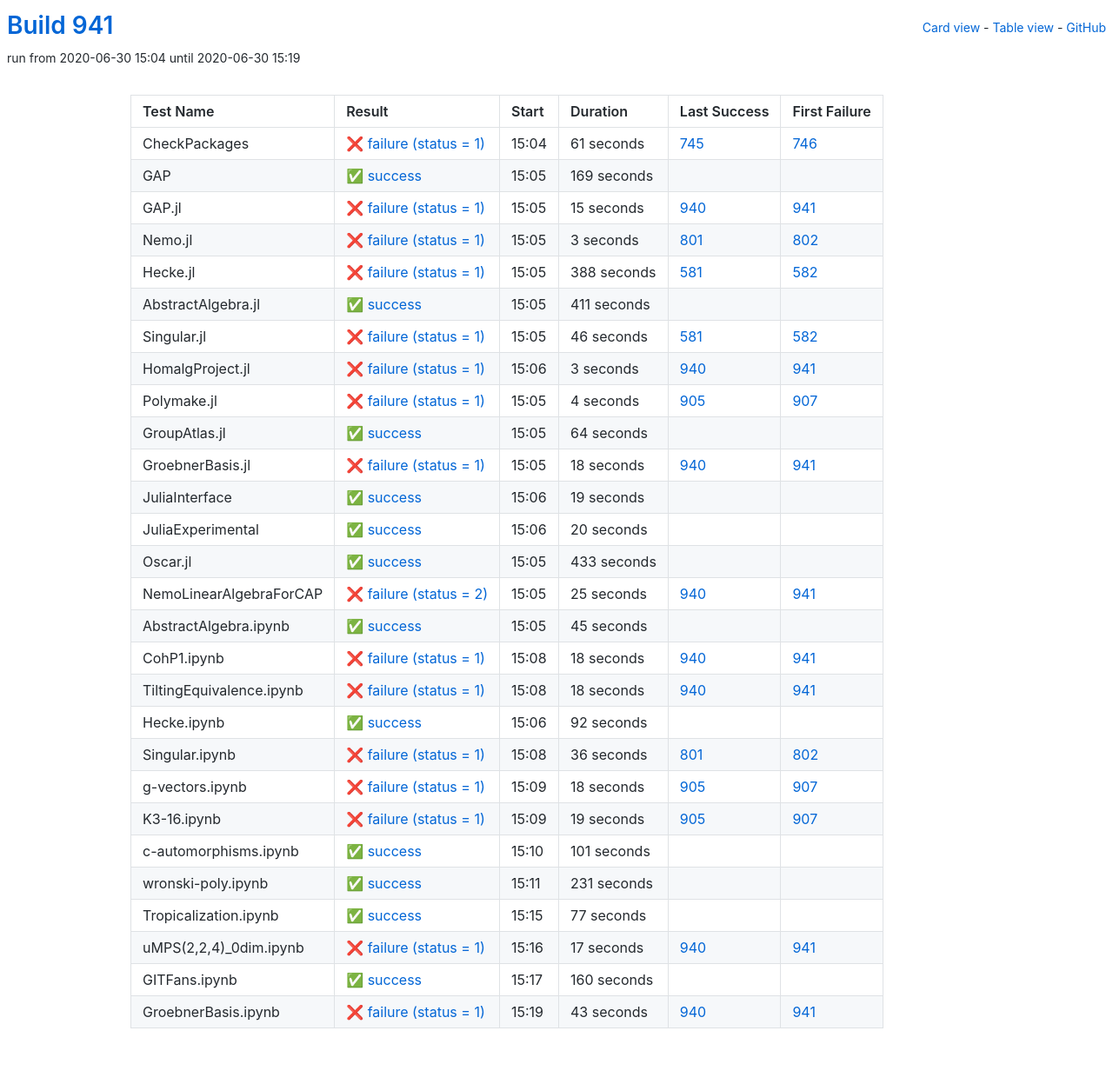
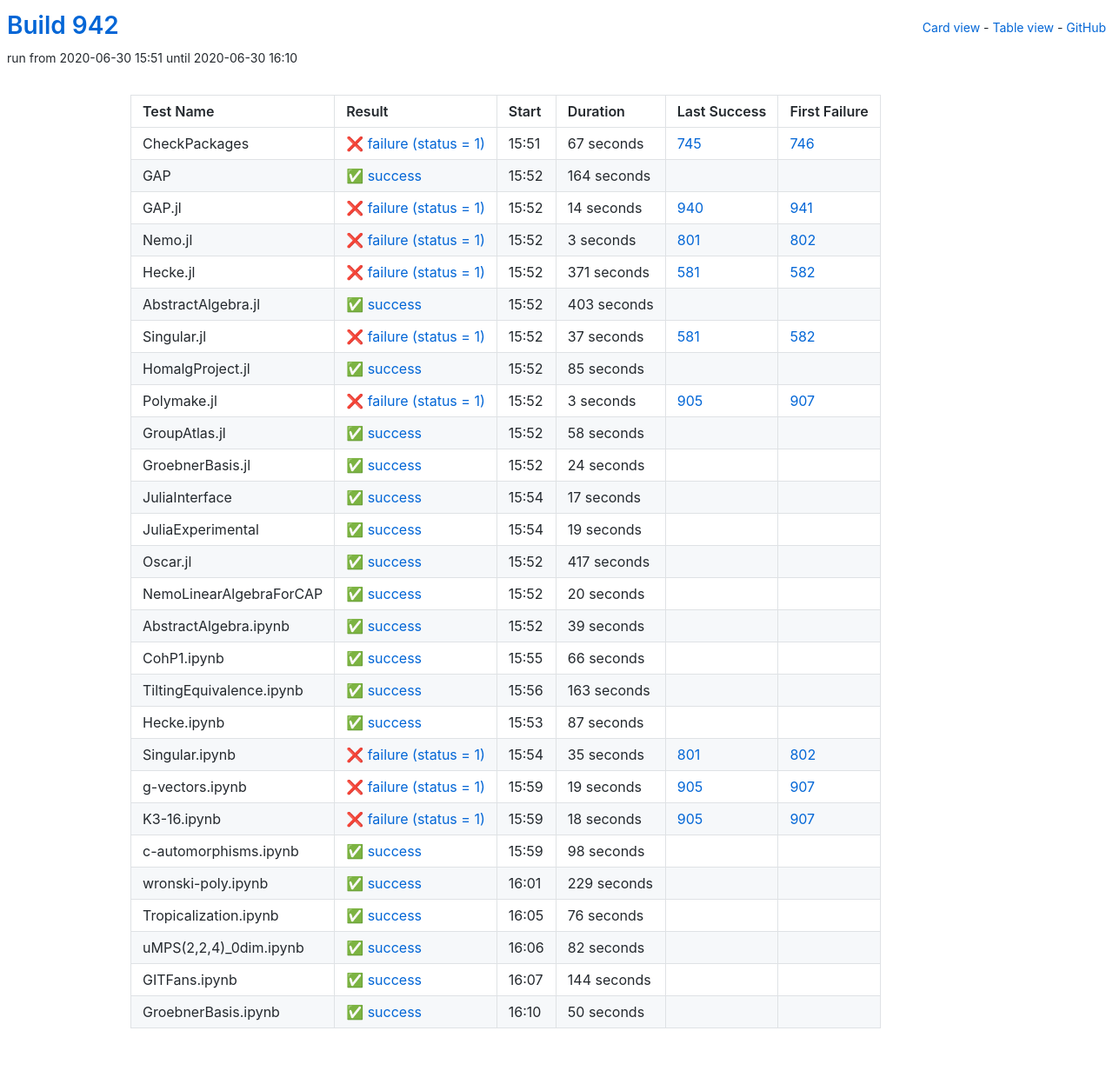
Before and after one commit to oscar-system/oscar-ci-status-1.4, a Jekyll site: the page built from table.html, in a window 1280 px wide. Shown: the whole page at 87% size. Built offline with Jekyll 4.4.1, drawn with Linux system fonts in a browser that asks for light colours.

Commit message:
Build #942

```diff
--- a/_data/ci.yml
+++ b/_data/ci.yml
@@ -1,6 +1,6 @@
 ---
-build: 941
-build_url: https://oscarci.mathematik.uni-kl.de/job/oscar-julia-1.4/941/
+build: 942
+build_url: https://oscarci.mathematik.uni-kl.de/job/oscar-julia-1.4/942/
 job: oscar-julia-1.4
 organization: oscar-system
 repo: oscar-ci-status-1.4
@@ -8,44 +8,44 @@ repourl: https://github.com/oscar-system/oscar-ci-status-1.4
 tests:
 - name: CheckPackages
   id: checkpackages
-  log: https://oscarci.mathematik.uni-kl.de/job/oscar-julia-1.4/941/artifact/logs/build-941/CheckPackages.log
-  start: 2020-06-30 15:04
+  log: https://oscarci.mathematik.uni-kl.de/job/oscar-julia-1.4/942/artifact/logs/build-942/CheckPackages.log
+  start: 2020-06-30 15:51
   success: false
   exitcode: 1
   status: failure
-  duration: 61
+  duration: 67
   last_success: 745
   last_success_url: https://oscarci.mathematik.uni-kl.de/job/oscar-julia-1.4/745/
   first_failure: 746
   first_failure_url: https://oscarci.mathematik.uni-kl.de/job/oscar-julia-1.4/746/
 - name: GAP
   id: gap
-  log: https://oscarci.mathematik.uni-kl.de/job/oscar-julia-1.4/941/artifact/logs/build-941/GAP.log
-  start: 2020-06-30 15:05
+  log: https://oscarci.mathematik.uni-kl.de/job/oscar-julia-1.4/942/artifact/logs/build-942/GAP.log
+  start: 2020-06-30 15:52
   success: true
   exitcode: 0
   status: success
-  duration: 169
+  duration: 164
   last_success: false
   last_success_url:
   first_failure: false
   first_failure_url:
 - name: GAP.jl
   id: gap-jl
-  log: https://oscarci.mathematik.uni-kl.de/job/oscar-julia-1.4/941/artifact/logs/build-941/GAP.jl.log
-  start: 2020-06-30 15:05
+  log: https://oscarci.mathematik.uni-kl.de/job/oscar-julia-1.4/942/artifact/logs/build-942/GAP.jl.log
+  start: 2020-06-30 15:52
   success: false
   exitcode: 1
   status: failure
-  duration: 15
+  duration: 14
   last_success: 940
   last_success_url: https://oscarci.mathematik.uni-kl.de/job/oscar-julia-1.4/940/
   first_failure: 941
   first_failure_url: https://oscarci.mathematik.uni-kl.de/job/oscar-julia-1.4/941/
 - name: Nemo.jl
   id: nemo-jl
-  log: https://oscarci.mathematik.uni-kl.de/job/oscar-julia-1.4/941/artifact/logs/build-941/Nemo.jl.log
-  start: 2020-06-30 15:05
+  log: https://oscarci.mathematik.uni-kl.de/job/oscar-julia-1.4/942/artifact/logs/build-942/Nemo.jl.log
+  start: 2020-06-30 15:52
   success: false
   exitcode: 1
   status: failure
@@ -56,92 +56,104 @@ tests:
   first_failure_url: https://oscarci.mathematik.uni-kl.de/job/oscar-julia-1.4/802/
 - name: Hecke.jl
   id: hecke-jl
-  log: https://oscarci.mathematik.uni-kl.de/job/oscar-julia-1.4/941/artifact/logs/build-941/Hecke.jl.log
-  start: 2020-06-30 15:05
+  log: https://oscarci.mathematik.uni-kl.de/job/oscar-julia-1.4/942/artifact/logs/build-942/Hecke.jl.log
+  start: 2020-06-30 15:52
   success: false
   exitcode: 1
   status: failure
-  duration: 388
+  duration: 371
   last_success: 581
   last_success_url: https://oscarci.mathematik.uni-kl.de/job/oscar-julia-1.4/581/
   first_failure: 582
   first_failure_url: https://oscarci.mathematik.uni-kl.de/job/oscar-julia-1.4/582/
 - name: AbstractAlgebra.jl
   id: abstractalgebra-jl
-  log: https://oscarci.mathematik.uni-kl.de/job/oscar-julia-1.4/941/artifact/logs/build-941/AbstractAlgebra.jl.log
-  start: 2020-06-30 15:05
+  log: https://oscarci.mathematik.uni-kl.de/job/oscar-julia-1.4/942/artifact/logs/build-942/AbstractAlgebra.jl.log
+  start: 2020-06-30 15:52
   success: true
   exitcode: 0
   status: success
-  duration: 411
+  duration: 403
   last_success: false
   last_success_url:
   first_failure: false
   first_failure_url:
 - name: Singular.jl
   id: singular-jl
-  log: https://oscarci.mathematik.uni-kl.de/job/oscar-julia-1.4/941/artifact/logs/build-941/Singular.jl.log
-  start: 2020-06-30 15:05
+  log: https://oscarci.mathematik.uni-kl.de/job/oscar-julia-1.4/942/artifact/logs/build-942/Singular.jl.log
+  start: 2020-06-30 15:52
   success: false
   exitcode: 1
   status: failure
-  duration: 46
+  duration: 37
   last_success: 581
   last_success_url: https://oscarci.mathematik.uni-kl.de/job/oscar-julia-1.4/581/
   first_failure: 582
   first_failure_url: https://oscarci.mathematik.uni-kl.de/job/oscar-julia-1.4/582/
 - name: HomalgProject.jl
   id: homalgproject-jl
-  log: https://oscarci.mathematik.uni-kl.de/job/oscar-julia-1.4/941/artifact/logs/build-941/HomalgProject.jl.log
-  start: 2020-06-30 15:06
+  log: https://oscarci.mathematik.uni-kl.de/job/oscar-julia-1.4/942/artifact/logs/build-942/HomalgProject.jl.log
+  start: 2020-06-30 15:52
+  success: true
+  exitcode: 0
+  status: success
+  duration: 85
+  last_success: false
+  last_success_url:
+  first_failure: false
+  first_failure_url:
+- name: Polymake.jl
+  id: polymake-jl
+  log: https://oscarci.mathematik.uni-kl.de/job/oscar-julia-1.4/942/artifact/logs/build-942/Polymake.jl.log
+  start: 2020-06-30 15:52
   success: false
   exitcode: 1
   status: failure
   duration: 3
-  last_success: 940
-  last_success_url: https://oscarci.mathematik.uni-kl.de/job/oscar-julia-1.4/940/
-  first_failure: 941
-  first_failure_url: https://oscarci.mathematik.uni-kl.de/job/oscar-julia-1.4/941/
-- name: Polymake.jl
-  id: polymake-jl
-  log: https://oscarci.mathematik.uni-kl.de/job/oscar-julia-1.4/941/artifact/logs/build-941/Polymake.jl.log
-  start: 2020-06-30 15:05
-  success: false
-  exitcode: 1
-  status: failure
-  duration: 4
   last_success: 905
   last_success_url: https://oscarci.mathematik.uni-kl.de/job/oscar-julia-1.4/905/
   first_failure: 907
   first_failure_url: https://oscarci.mathematik.uni-kl.de/job/oscar-julia-1.4/907/
 - name: GroupAtlas.jl
   id: groupatlas-jl
-  log: https://oscarci.mathematik.uni-kl.de/job/oscar-julia-1.4/941/artifact/logs/build-941/GroupAtlas.jl.log
-  start: 2020-06-30 15:05
+  log: https://oscarci.mathematik.uni-kl.de/job/oscar-julia-1.4/942/artifact/logs/build-942/GroupAtlas.jl.log
+  start: 2020-06-30 15:52
   success: true
   exitcode: 0
   status: success
-  duration: 64
+  duration: 58
   last_success: false
   last_success_url:
   first_failure: false
   first_failure_url:
 - name: GroebnerBasis.jl
   id: groebnerbasis-jl
-  log: https://oscarci.mathematik.uni-kl.de/job/oscar-julia-1.4/941/artifact/logs/build-941/GroebnerBasis.jl.log
-  start: 2020-06-30 15:05
-  success: false
-  exitcode: 1
-  status: failure
-  duration: 18
-  last_success: 940
-  last_success_url: https://oscarci.mathematik.uni-kl.de/job/oscar-julia-1.4/940/
-  first_failure: 941
-  first_failure_url: https://oscarci.mathematik.uni-kl.de/job/oscar-julia-1.4/941/
+  log: https://oscarci.mathematik.uni-kl.de/job/oscar-julia-1.4/942/artifact/logs/build-942/GroebnerBasis.jl.log
+  start: 2020-06-30 15:52
+  success: true
+  exitcode: 0
+  status: success
+  duration: 24
+  last_success: false
+  last_success_url:
+  first_failure: false
+  first_failure_url:
 - name: JuliaInterface
   id: juliainterface
-  log: https://oscarci.mathematik.uni-kl.de/job/oscar-julia-1.4/941/artifact/logs/build-941/JuliaInterface.log
-  start: 2020-06-30 15:06
+  log: https://oscarci.mathematik.uni-kl.de/job/oscar-julia-1.4/942/artifact/logs/build-942/JuliaInterface.log
+  start: 2020-06-30 15:54
+  success: true
+  exitcode: 0
+  status: success
+  duration: 17
+  last_success: false
+  last_success_url:
+  first_failure: false
+  first_failure_url:
+- name: JuliaExperimental
+  id: juliaexperimental
+  log: https://oscarci.mathematik.uni-kl.de/job/oscar-julia-1.4/942/artifact/logs/build-942/JuliaExperimental.log
+  start: 2020-06-30 15:54
   success: true
   exitcode: 0
   status: success
@@ -150,10 +162,22 @@ tests:
   last_success_url:
   first_failure: false
   first_failure_url:
-- name: JuliaExperimental
-  id: juliaexperimental
-  log: https://oscarci.mathematik.uni-kl.de/job/oscar-julia-1.4/941/artifact/logs/build-941/JuliaExperimental.log
-  start: 2020-06-30 15:06
+- name: Oscar.jl
+  id: oscar-jl
+  log: https://oscarci.mathematik.uni-kl.de/job/oscar-julia-1.4/942/artifact/logs/build-942/Oscar.jl.log
+  start: 2020-06-30 15:52
+  success: true
+  exitcode: 0
+  status: success
+  duration: 417
+  last_success: false
+  last_success_url:
+  first_failure: false
+  first_failure_url:
+- name: NemoLinearAlgebraForCAP
+  id: nemolinearalgebraforcap
+  log: https://oscarci.mathematik.uni-kl.de/job/oscar-julia-1.4/942/artifact/logs/build-942/NemoLinearAlgebraForCAP.log
+  start: 2020-06-30 15:52
   success: true
   exitcode: 0
   status: success
@@ -162,94 +186,82 @@ tests:
   last_success_url:
   first_failure: false
   first_failure_url:
-- name: Oscar.jl
-  id: oscar-jl
-  log: https://oscarci.mathematik.uni-kl.de/job/oscar-julia-1.4/941/artifact/logs/build-941/Oscar.jl.log
-  start: 2020-06-30 15:05
+- name: AbstractAlgebra.ipynb
+  id: abstractalgebra-ipynb
+  log: https://oscarci.mathematik.uni-kl.de/job/oscar-julia-1.4/942/artifact/logs/build-942/AbstractAlgebra.ipynb.log
+  start: 2020-06-30 15:52
   success: true
   exitcode: 0
   status: success
-  duration: 433
-  last_success: false
-  last_success_url:
-  first_failure: false
-  first_failure_url:
-- name: NemoLinearAlgebraForCAP
-  id: nemolinearalgebraforcap
-  log: https://oscarci.mathematik.uni-kl.de/job/oscar-julia-1.4/941/artifact/logs/build-941/NemoLinearAlgebraForCAP.log
-  start: 2020-06-30 15:05
-  success: false
-  exitcode: 2
-  status: failure
-  duration: 25
-  last_success: 940
-  last_success_url: https://oscarci.mathematik.uni-kl.de/job/oscar-julia-1.4/940/
-  first_failure: 941
-  first_failure_url: https://oscarci.mathematik.uni-kl.de/job/oscar-julia-1.4/941/
-- name: AbstractAlgebra.ipynb
-  id: abstractalgebra-ipynb
-  log: https://oscarci.mathematik.uni-kl.de/job/oscar-julia-1.4/941/artifact/logs/build-941/AbstractAlgebra.ipynb.log
-  start: 2020-06-30 15:05
-  success: true
-  exitcode: 0
-  status: success
-  duration: 45
+  duration: 39
   last_success: false
   last_success_url:
   first_failure: false
   first_failure_url:
 - name: CohP1.ipynb
   id: cohp1-ipynb
-  log: https://oscarci.mathematik.uni-kl.de/job/oscar-julia-1.4/941/artifact/logs/build-941/CohP1.ipynb.log
-  start: 2020-06-30 15:08
-  success: false
-  exitcode: 1
-  status: failure
-  duration: 18
-  last_success: 940
-  last_success_url: https://oscarci.mathematik.uni-kl.de/job/oscar-julia-1.4/940/
-  first_failure: 941
-  first_failure_url: https://oscarci.mathematik.uni-kl.de/job/oscar-julia-1.4/941/
-- name: TiltingEquivalence.ipynb
-  id: tiltingequivalence-ipynb
-  log: https://oscarci.mathematik.uni-kl.de/job/oscar-julia-1.4/941/artifact/logs/build-941/TiltingEquivalence.ipynb.log
-  start: 2020-06-30 15:08
-  success: false
-  exitcode: 1
-  status: failure
-  duration: 18
-  last_success: 940
-  last_success_url: https://oscarci.mathematik.uni-kl.de/job/oscar-julia-1.4/940/
-  first_failure: 941
-  first_failure_url: https://oscarci.mathematik.uni-kl.de/job/oscar-julia-1.4/941/
-- name: Hecke.ipynb
-  id: hecke-ipynb
-  log: https://oscarci.mathematik.uni-kl.de/job/oscar-julia-1.4/941/artifact/logs/build-941/Hecke.ipynb.log
-  start: 2020-06-30 15:06
+  log: https://oscarci.mathematik.uni-kl.de/job/oscar-julia-1.4/942/artifact/logs/build-942/CohP1.ipynb.log
+  start: 2020-06-30 15:55
   success: true
   exitcode: 0
   status: success
-  duration: 92
+  duration: 66
+  last_success: false
+  last_success_url:
+  first_failure: false
+  first_failure_url:
+- name: TiltingEquivalence.ipynb
+  id: tiltingequivalence-ipynb
+  log: https://oscarci.mathematik.uni-kl.de/job/oscar-julia-1.4/942/artifact/logs/build-942/TiltingEquivalence.ipynb.log
+  start: 2020-06-30 15:56
+  success: true
+  exitcode: 0
+  status: success
+  duration: 163
+  last_success: false
+  last_success_url:
+  first_failure: false
+  first_failure_url:
+- name: Hecke.ipynb
+  id: hecke-ipynb
+  log: https://oscarci.mathematik.uni-kl.de/job/oscar-julia-1.4/942/artifact/logs/build-942/Hecke.ipynb.log
+  start: 2020-06-30 15:53
+  success: true
+  exitcode: 0
+  status: success
+  duration: 87
   last_success: false
   last_success_url:
   first_failure: false
   first_failure_url:
 - name: Singular.ipynb
   id: singular-ipynb
-  log: https://oscarci.mathematik.uni-kl.de/job/oscar-julia-1.4/941/artifact/logs/build-941/Singular.ipynb.log
-  start: 2020-06-30 15:08
+  log: https://oscarci.mathematik.uni-kl.de/job/oscar-julia-1.4/942/artifact/logs/build-942/Singular.ipynb.log
+  start: 2020-06-30 15:54
   success: false
   exitcode: 1
   status: failure
-  duration: 36
+  duration: 35
   last_success: 801
   last_success_url: https://oscarci.mathematik.uni-kl.de/job/oscar-julia-1.4/801/
   first_failure: 802
   first_failure_url: https://oscarci.mathematik.uni-kl.de/job/oscar-julia-1.4/802/
 - name: g-vectors.ipynb
   id: g-vectors-ipynb
-  log: https://oscarci.mathematik.uni-kl.de/job/oscar-julia-1.4/941/artifact/logs/build-941/g-vectors.ipynb.log
-  start: 2020-06-30 15:09
+  log: https://oscarci.mathematik.uni-kl.de/job/oscar-julia-1.4/942/artifact/logs/build-942/g-vectors.ipynb.log
+  start: 2020-06-30 15:59
+  success: false
+  exitcode: 1
+  status: failure
+  duration: 19
+  last_success: 905
+  last_success_url: https://oscarci.mathematik.uni-kl.de/job/oscar-julia-1.4/905/
+  first_failure: 907
+  first_failure_url: https://oscarci.mathematik.uni-kl.de/job/oscar-julia-1.4/907/
+- name: K3-16.ipynb
+  id: k3-16-ipynb
+  log: https://oscarci.mathematik.uni-kl.de/job/oscar-julia-1.4/942/artifact/logs/build-942/K3-16.ipynb.log
+  start: 2020-06-30 15:59
   success: false
   exitcode: 1
   status: failure
@@ -258,87 +270,75 @@ tests:
   last_success_url: https://oscarci.mathematik.uni-kl.de/job/oscar-julia-1.4/905/
   first_failure: 907
   first_failure_url: https://oscarci.mathematik.uni-kl.de/job/oscar-julia-1.4/907/
-- name: K3-16.ipynb
-  id: k3-16-ipynb
-  log: https://oscarci.mathematik.uni-kl.de/job/oscar-julia-1.4/941/artifact/logs/build-941/K3-16.ipynb.log
-  start: 2020-06-30 15:09
-  success: false
-  exitcode: 1
-  status: failure
-  duration: 19
-  last_success: 905
-  last_success_url: https://oscarci.mathematik.uni-kl.de/job/oscar-julia-1.4/905/
-  first_failure: 907
-  first_failure_url: https://oscarci.mathematik.uni-kl.de/job/oscar-julia-1.4/907/
 - name: c-automorphisms.ipynb
   id: c-automorphisms-ipynb
-  log: https://oscarci.mathematik.uni-kl.de/job/oscar-julia-1.4/941/artifact/logs/build-941/c-automorphisms.ipynb.log
-  start: 2020-06-30 15:10
+  log: https://oscarci.mathematik.uni-kl.de/job/oscar-julia-1.4/942/artifact/logs/build-942/c-automorphisms.ipynb.log
+  start: 2020-06-30 15:59
   success: true
   exitcode: 0
   status: success
-  duration: 101
+  duration: 98
   last_success: false
   last_success_url:
   first_failure: false
   first_failure_url:
 - name: wronski-poly.ipynb
   id: wronski-poly-ipynb
-  log: https://oscarci.mathematik.uni-kl.de/job/oscar-julia-1.4/941/artifact/logs/build-941/wronski-poly.ipynb.log
-  start: 2020-06-30 15:11
+  log: https://oscarci.mathematik.uni-kl.de/job/oscar-julia-1.4/942/artifact/logs/build-942/wronski-poly.ipynb.log
+  start: 2020-06-30 16:01
   success: true
   exitcode: 0
   status: success
-  duration: 231
+  duration: 229
   last_success: false
   last_success_url:
   first_failure: false
   first_failure_url:
 - name: Tropicalization.ipynb
   id: tropicalization-ipynb
-  log: https://oscarci.mathematik.uni-kl.de/job/oscar-julia-1.4/941/artifact/logs/build-941/Tropicalization.ipynb.log
-  start: 2020-06-30 15:15
+  log: https://oscarci.mathematik.uni-kl.de/job/oscar-julia-1.4/942/artifact/logs/build-942/Tropicalization.ipynb.log
+  start: 2020-06-30 16:05
   success: true
   exitcode: 0
   status: success
-  duration: 77
+  duration: 76
   last_success: false
   last_success_url:
   first_failure: false
   first_failure_url:
 - name: uMPS(2,2,4)_0dim.ipynb
   id: umps-2-2-4-0dim-ipynb
-  log: https://oscarci.mathematik.uni-kl.de/job/oscar-julia-1.4/941/artifact/logs/build-941/uMPS-2-2-4-_0dim.ipynb.log
-  start: 2020-06-30 15:16
-  success: false
-  exitcode: 1
-  status: failure
-  duration: 17
-  last_success: 940
-  last_success_url: https://oscarci.mathematik.uni-kl.de/job/oscar-julia-1.4/940/
-  first_failure: 941
-  first_failure_url: https://oscarci.mathematik.uni-kl.de/job/oscar-julia-1.4/941/
-- name: GITFans.ipynb
-  id: gitfans-ipynb
-  log: https://oscarci.mathematik.uni-kl.de/job/oscar-julia-1.4/941/artifact/logs/build-941/GITFans.ipynb.log
-  start: 2020-06-30 15:17
+  log: https://oscarci.mathematik.uni-kl.de/job/oscar-julia-1.4/942/artifact/logs/build-942/uMPS-2-2-4-_0dim.ipynb.log
+  start: 2020-06-30 16:06
   success: true
   exitcode: 0
   status: success
-  duration: 160
+  duration: 82
+  last_success: false
+  last_success_url:
+  first_failure: false
+  first_failure_url:
+- name: GITFans.ipynb
+  id: gitfans-ipynb
+  log: https://oscarci.mathematik.uni-kl.de/job/oscar-julia-1.4/942/artifact/logs/build-942/GITFans.ipynb.log
+  start: 2020-06-30 16:07
+  success: true
+  exitcode: 0
+  status: success
+  duration: 144
   last_success: false
   last_success_url:
   first_failure: false
   first_failure_url:
 - name: GroebnerBasis.ipynb
   id: groebnerbasis-ipynb
-  log: https://oscarci.mathematik.uni-kl.de/job/oscar-julia-1.4/941/artifact/logs/build-941/GroebnerBasis.ipynb.log
-  start: 2020-06-30 15:19
-  success: false
-  exitcode: 1
-  status: failure
-  duration: 43
-  last_success: 940
-  last_success_url: https://oscarci.mathematik.uni-kl.de/job/oscar-julia-1.4/940/
-  first_failure: 941
-  first_failure_url: https://oscarci.mathematik.uni-kl.de/job/oscar-julia-1.4/941/
+  log: https://oscarci.mathematik.uni-kl.de/job/oscar-julia-1.4/942/artifact/logs/build-942/GroebnerBasis.ipynb.log
+  start: 2020-06-30 16:10
+  success: true
+  exitcode: 0
+  status: success
+  duration: 50
+  last_success: false
+  last_success_url:
+  first_failure: false
+  first_failure_url:
```
Also changed, not shown: README.md.
